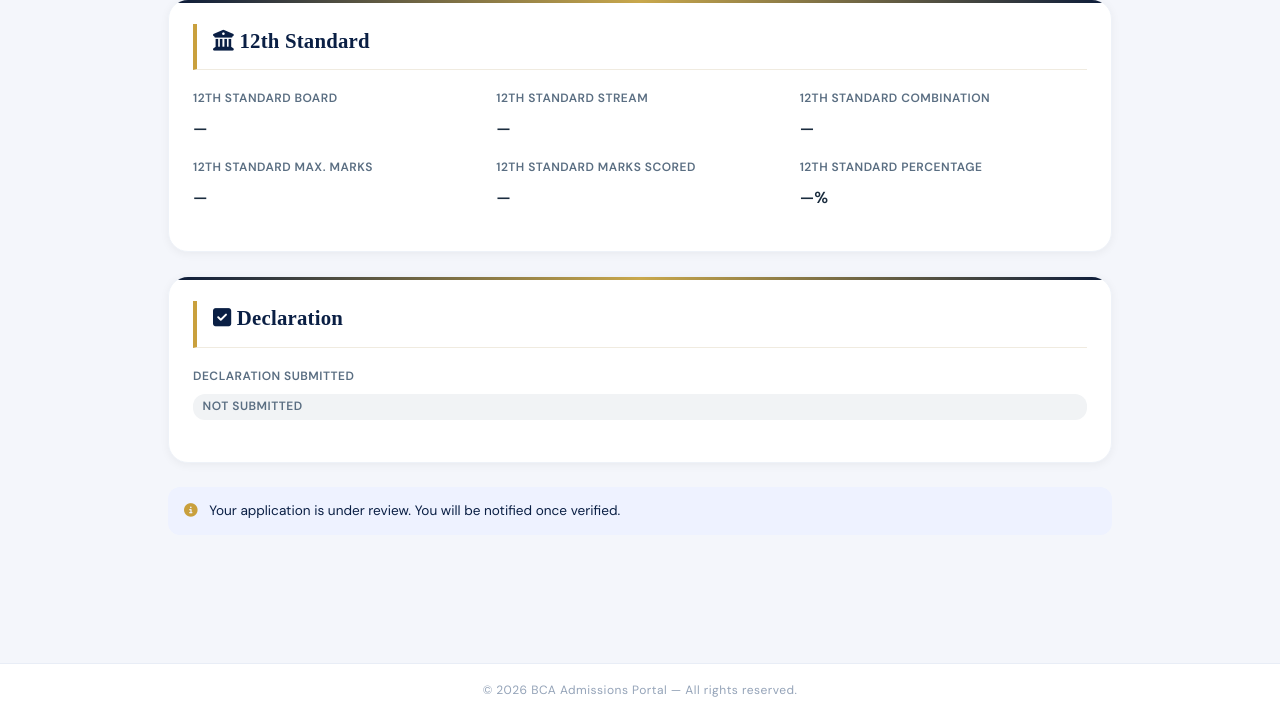
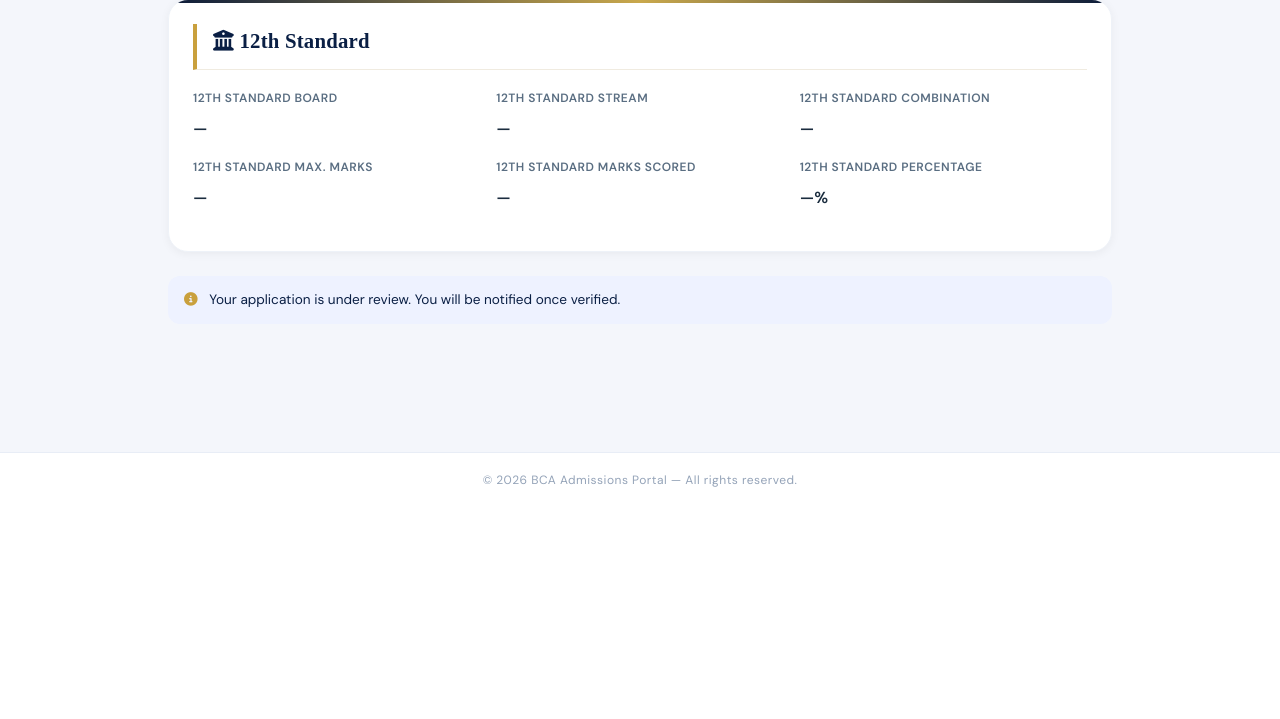
Before and after one commit to Cshekar77/applypvt, a Flask app: template templates/my_application.html in a window 1280 px wide. Shown: the part 1196-1915 px from the top of the page. After the commit the page ends 1683 px from the top, so only its background shows below. Run offline with Flask 3, Linux system fonts and the light colour scheme; the template is opened without the code that fills it, so the values that code supplies are empty; some libraries are stand-ins or nearby versions.

Commit message:
Removing Declaration in application

```diff
--- a/templates/my_application.html
+++ b/templates/my_application.html
@@ -125,16 +125,7 @@
     </div>
   </div>
 
-  <!-- Declaration -->
-  <div class="view-card">
-    <div class="view-section-title"><i class="fas fa-check-square"></i> Declaration</div>
-    <div class="view-grid">
-      <div class="view-field">
-        <span>Declaration Submitted</span>
-        <strong>{% if appl.declaration %}<span class="bool-badge-yes"><i class="fas fa-check"></i> Agreed</span>{% else %}<span class="bool-badge-no">Not submitted</span>{% endif %}</strong>
-      </div>
-    </div>
-  </div>
+
 
   <!-- Info Note -->
   <div class="info-note">
```
